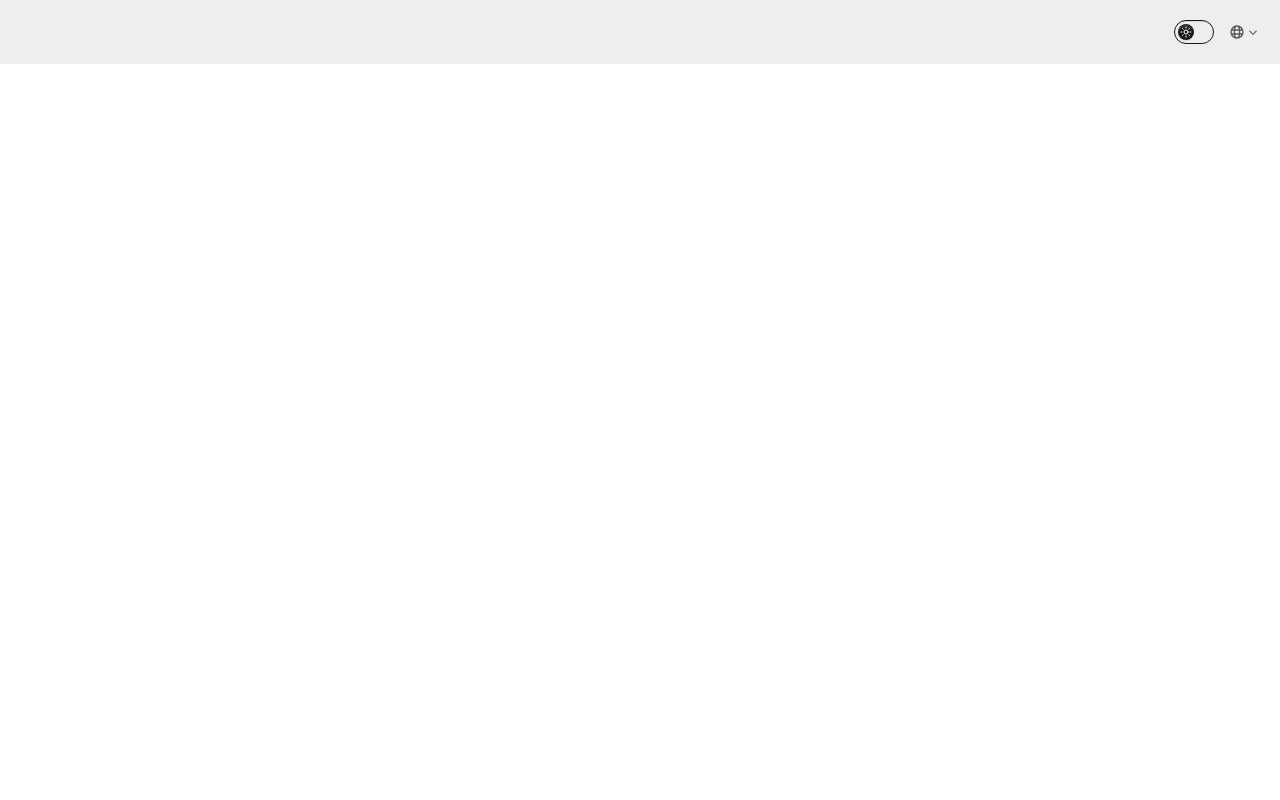
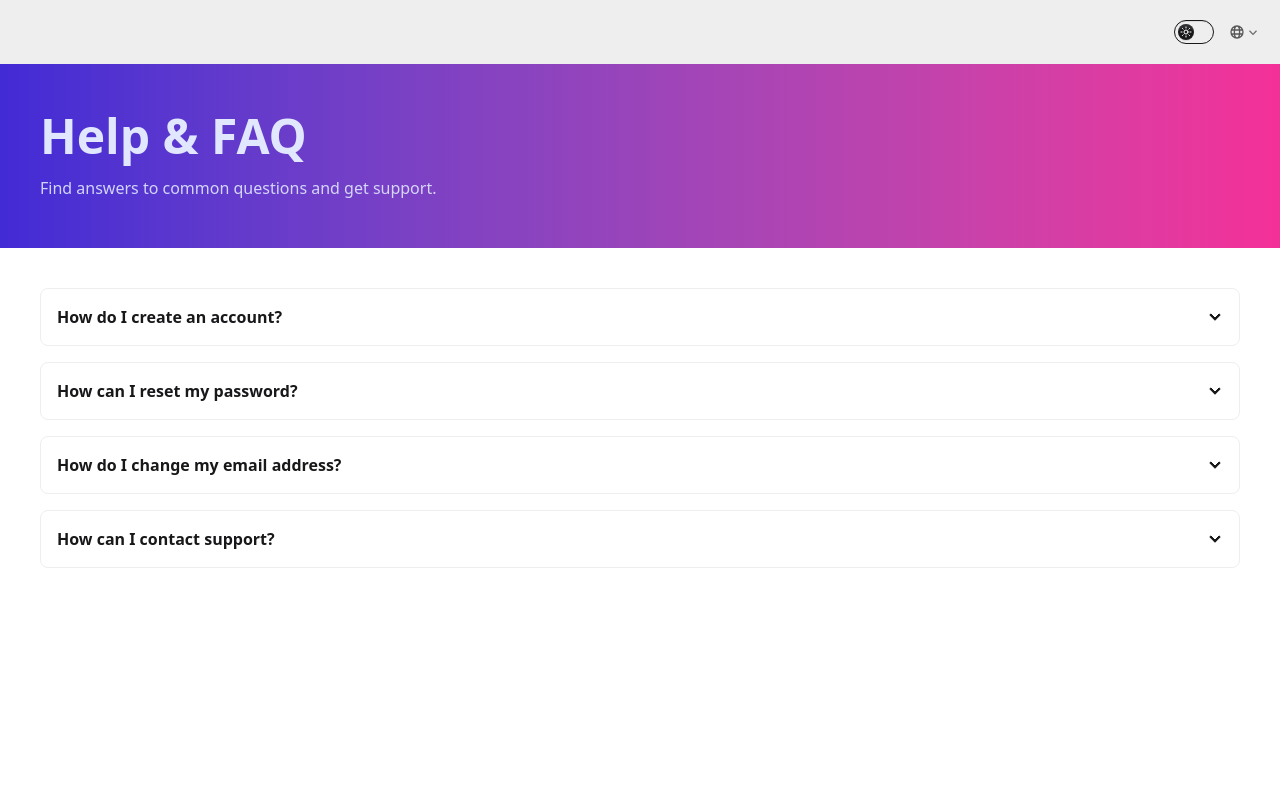
Before and after one commit to deep0ctave/telvy_v2, a React (Vite) app: page /help in a window 1280 px wide. Shown: the top 800 px of the page. Built offline with nearby package versions, Linux system fonts and the light colour scheme.

Commit message:
Add Help and FAQs Page

```diff
--- a/src/App.jsx
+++ b/src/App.jsx
@@ -15,6 +15,7 @@ import SettingsPage from './SettingsPage.jsx';
 import AccountSettings from './AccountSettings.jsx';
 import PrivacySettings from './PrivacySettings.jsx';
 import NotificationSettings from './NotificationSettings.jsx';
+import HelpAndFAQ from './HelpandFAQ.jsx';
 
 // The main logic component
 function MainLayout() {
@@ -39,6 +40,7 @@ function MainLayout() {
           <Route path="/settings/account" element={<AccountSettings />} />
           <Route path="/settings/notifications" element={<NotificationSettings />} />
           <Route path="/settings/privacy" element={<PrivacySettings />} />
+          <Route path="/help" element={<HelpAndFAQ />} />
         </Routes>
       </Drawer>
       <Footer />
--- /dev/null
+++ b/src/HelpandFAQ.jsx
@@ -0,0 +1,60 @@
+import React from "react";
+
+const HelpAndFAQ = () => {
+  return (
+    <div className="flex-1">
+      {/* Header */}
+      <div className="bg-gradient-to-r from-primary to-secondary text-primary-content px-10 py-12">
+        <h1 className="text-5xl font-extrabold">Help & FAQ</h1>
+        <p className="mt-4 max-w-2xl text-base opacity-90">
+          Find answers to common questions and get support.
+        </p>
+      </div>
+
+      {/* FAQ Section */}
+      <div className="p-10 space-y-4">
+        <div className="collapse collapse-arrow bg-base-100 border-base-300 border">
+          <input type="checkbox" />
+          <div className="collapse-title font-semibold">
+            How do I create an account?
+          </div>
+          <div className="collapse-content text-sm">
+            Click the "Sign Up" button in the top right corner and follow the registration process.
+          </div>
+        </div>
+
+        <div className="collapse collapse-arrow bg-base-100 border-base-300 border">
+          <input type="checkbox" />
+          <div className="collapse-title font-semibold">
+            How can I reset my password?
+          </div>
+          <div className="collapse-content text-sm">
+            Go to the login page and click "Forgot Password". Follow the steps to reset your password via email.
+          </div>
+        </div>
+
+        <div className="collapse collapse-arrow bg-base-100 border-base-300 border">
+          <input type="checkbox" />
+          <div className="collapse-title font-semibold">
+            How do I change my email address?
+          </div>
+          <div className="collapse-content text-sm">
+            Navigate to Account Settings and update your email address in the provided field.
+          </div>
+        </div>
+
+        <div className="collapse collapse-arrow bg-base-100 border-base-300 border">
+          <input type="checkbox" />
+          <div className="collapse-title font-semibold">
+            How can I contact support?
+          </div>
+          <div className="collapse-content text-sm">
+            You can reach our support team via the contact form on the Help page or email support@example.com.
+          </div>
+        </div>
+      </div>
+    </div>
+  );
+};
+
+export default HelpAndFAQ;
```
